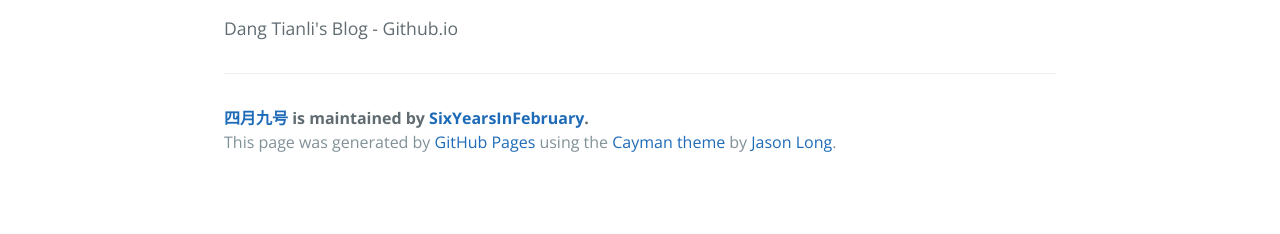
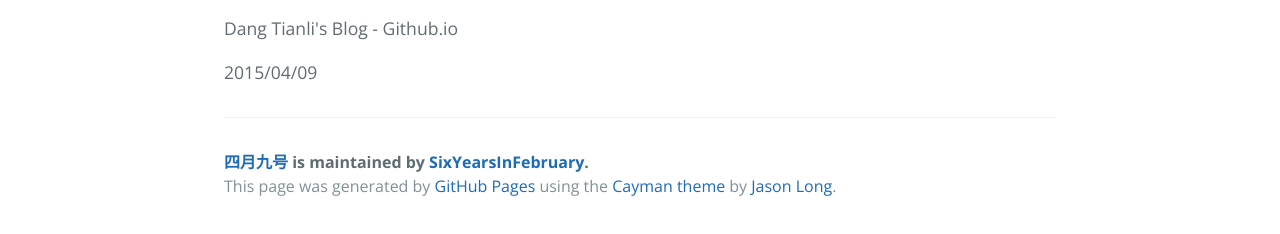
Before and after one commit to SixYearsInFebruary/SixYearsInFebruary.github.io, a plain HTML site: page index.html in a window 1280 px wide. Shown: the part 470-704 px from the top of the page. Drawn offline with nearby package versions, Linux system fonts and the light colour scheme.

Commit message:
20150409

```diff
--- a/index.html
+++ b/index.html
@@ -23,6 +23,7 @@
 <a id="dang-tianlis-blog" class="anchor" href="#dang-tianlis-blog" aria-hidden="true"><span aria-hidden="true" class="octicon octicon-link"></span></a>Dang Tianli's Blog</h1>
 
 <p>Dang Tianli's Blog - Github.io</p>
+<p>2015/04/09</p>
 
       <footer class="site-footer">
         <span class="site-footer-owner"><a href="https://github.com/SixYearsInFebruary/sixyearsinfebruary">四月九号</a> is maintained by <a href="https://github.com/SixYearsInFebruary">SixYearsInFebruary</a>.</span>
```
